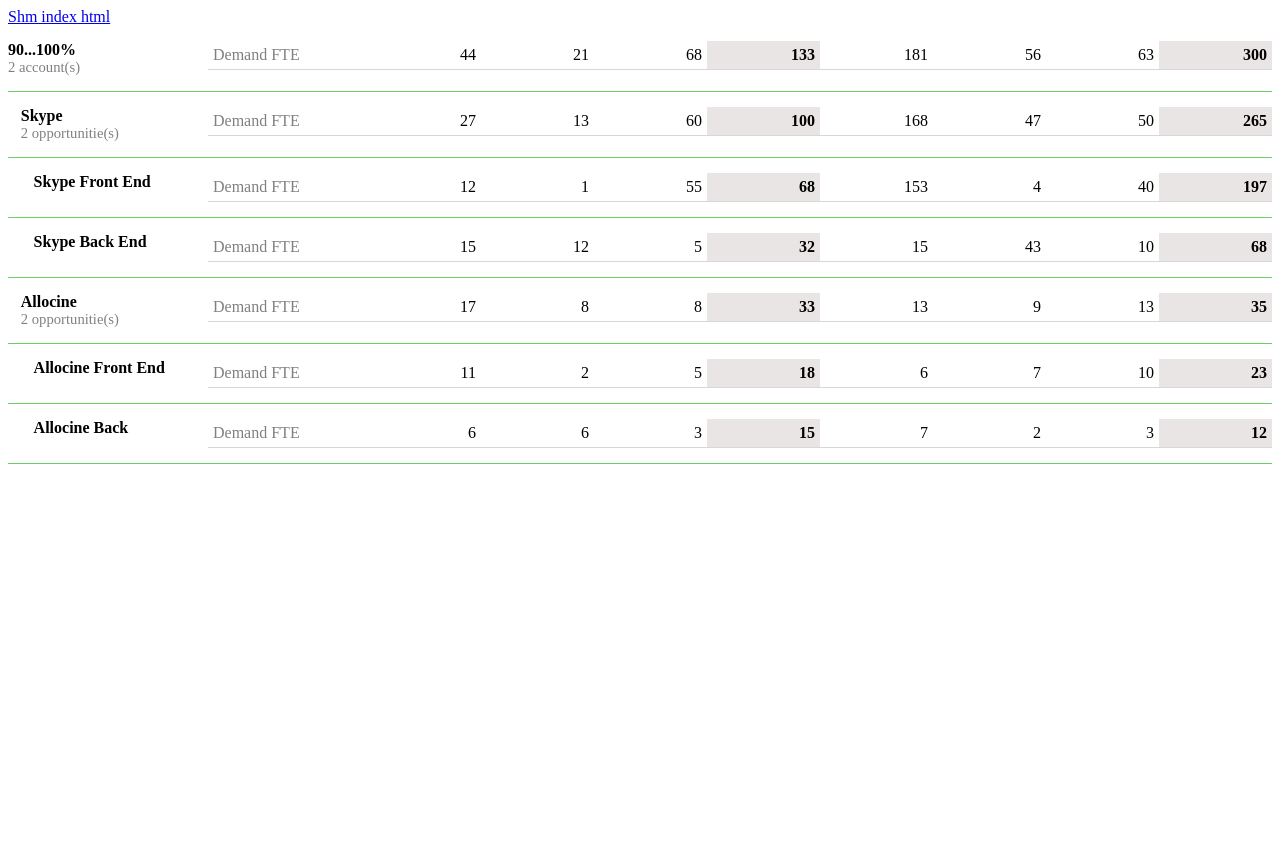
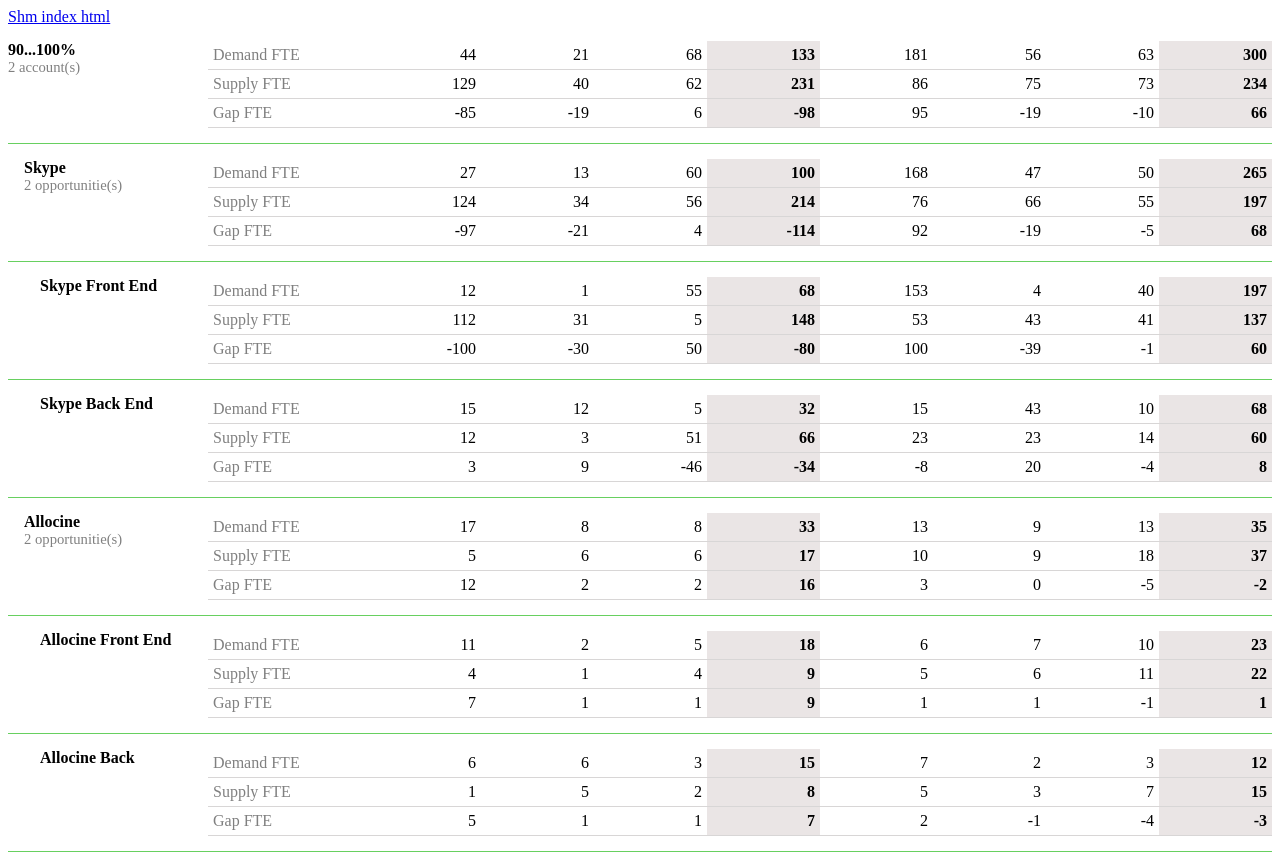
Before and after one commit to trickbz/kovs, a plain HTML site: page knockout/index.html in a window 1280 px wide. Before the commit the page ends 800 px from the top, so only its background shows below. Drawn offline with Linux system fonts and the light colour scheme.

Commit message:
Finally working recusive calculation of metrics and ability to simple add a new metric

```diff
--- a/knockout/index.html
+++ b/knockout/index.html
@@ -63,7 +63,7 @@
     <script type="text/html" id="treeNode1">
         <div class="group-row">
             <div class="group-panel">
-                <div data-bind="style: { marginLeft: (level()-1) * 0.8 + 'em' }">
+                <div data-bind="style: { marginLeft: (level()-1) * 1 + 'em' }">
                     <span data-bind="text: name" style="font-weight: bold"></span>
                     <div style="color: #808080; font-size: 11pt;"><span data-bind="text: $root.groupItemsCount(level(), children().length)"></span></div>
                 </div>
@@ -107,27 +107,33 @@
             });
 
             self.children = ko.observableArray(children);
-            self.SumRootChidlrenArrays = function (tree, resultArray) {
+            self.SumRootChidlrenArrays = function (tree, resultArray, propertyName) {
                 if (tree.children().length === 0) {
-                    return tree.demand().values;
+                    return tree[propertyName]().values;
                 }
 
                 for (var i = 0; i < tree.children().length; i++) {
                     var child = tree.children()[i];
-                    for (var j = 0; j < child.demand().values.length; j++) {
-                        var demand = child.demand().values[j];
+                    for (var j = 0; j < child[propertyName]().values.length; j++) {
+                        var demand = child[propertyName]().values[j];
                         resultArray[j] += demand;
                     }
-                    self.SumRootChidlrenArrays(child, resultArray);
+                    self.SumRootChidlrenArrays(child, resultArray, propertyName);
                 }
                 return resultArray;
             }
 
-            //self.table = ko.observableArray([self.demand, self.supply, self.gap]);
             self.table = ko.computed(function () {
-                var demandArray = [0, 0, 0, 0, 0, 0];
-                demandArray = self.SumRootChidlrenArrays(self, demandArray);
-                return [{ name: "Demand FTE", values: demandArray }];
+                var metrics = ['demand', 'supply', 'gap'];
+                var metricNames = ['Demand FTE', 'Supply FTE', 'Gap FTE']
+                var resultMetrics = [];
+                for (var i = 0; i < metrics.length; i++) {
+                    var metricName = metrics[i];
+                    var metricComptutedValues = [0, 0, 0, 0, 0, 0];
+                    metricComptutedValues = self.SumRootChidlrenArrays(self, metricComptutedValues, metricName);
+                    resultMetrics.push({ name: metricNames[i], values: metricComptutedValues });
+                }
+                return resultMetrics;
             });
 
             self.isOpened = ko.observable();
@@ -143,33 +149,33 @@
                     new Node('Skype', 2,
                         [
                             new Node('Skype Front End', 3, [],
-                                { name: 'Demand FTE', values: [12, 1, 55, 153, 4, 40] },
-                                { name: 'Supply FTE', values: [112, 31, 5, 53, 43, 41] }
+                                { values: [12, 1, 55, 153, 4, 40] },
+                                { values: [112, 31, 5, 53, 43, 41] }
                             ),
                             new Node('Skype Back End', 3, [],
-                                { name: 'Demand FTE', values: [15, 12, 5, 15, 43, 10] },
-                                { name: 'Supply FTE', values: [12, 3, 51, 23, 23, 14] }
+                                { values: [15, 12, 5, 15, 43, 10] },
+                                { values: [12, 3, 51, 23, 23, 14] }
                             )
                         ],
-                        { name: 'Demand FTE', values: [0, 0, 0, 0, 0, 0] },
-                        { name: 'Supply FTE', values: [0, 0, 0, 0, 0, 0] }
+                        { values: [0, 0, 0, 0, 0, 0] },
+                        { values: [0, 0, 0, 0, 0, 0] }
                     ),
                     new Node('Allocine', 2, [
                             new Node('Allocine Front End', 3, [],
-                                { name: 'Demand FTE', values: [11, 2, 5, 6, 7, 10] },
-                                { name: 'Demand FTE', values: [4, 1, 4, 5, 6, 11] }
+                                { values: [11, 2, 5, 6, 7, 10] },
+                                { values: [4, 1, 4, 5, 6, 11] }
                             ),
                             new Node('Allocine Back', 3, [],
-                                { name: 'Demand FTE', values: [6, 6, 3, 7, 2, 3] },
-                                { name: 'Demand FTE', values: [1, 5, 2, 5, 3, 7] }
+                                { values: [6, 6, 3, 7, 2, 3] },
+                                { values: [1, 5, 2, 5, 3, 7] }
                             )
                         ],
-                        { name: 'Demand FTE', values: [0, 0, 0, 0, 0, 0] },
-                        { name: 'Supply FTE', values: [0, 0, 0, 0, 0, 0] }
+                        { values: [0, 0, 0, 0, 0, 0] },
+                        { values: [0, 0, 0, 0, 0, 0] }
                     )
                 ],
-                { name: 'Demand FTE', values: [0, 0, 0, 0, 0, 0] },
-                { name: 'Supply FTE', values: [0, 0, 0, 0, 0, 0] }
+                { values: [0, 0, 0, 0, 0, 0] },
+                { values: [0, 0, 0, 0, 0, 0] }
             )
         ];
 
```
